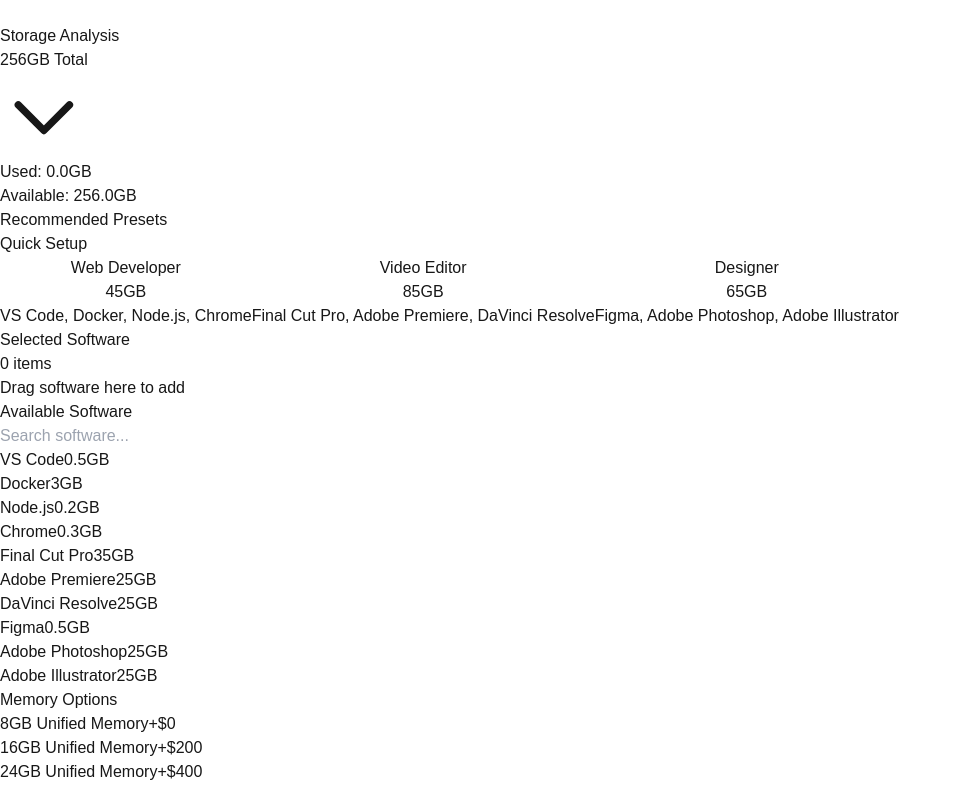
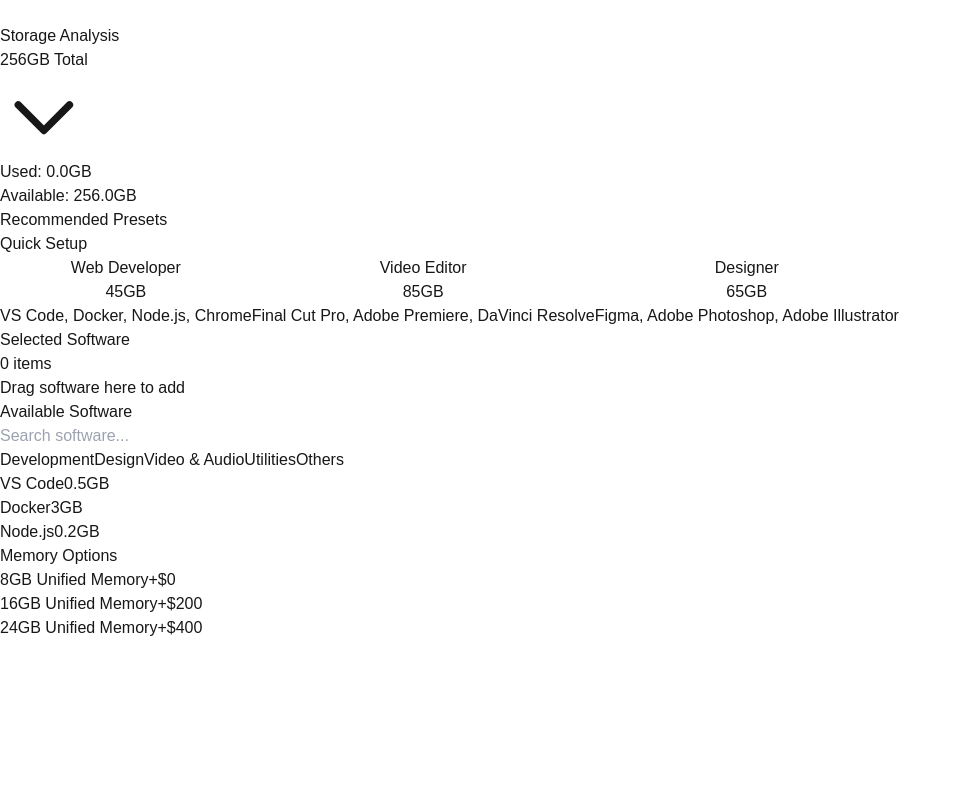
Before and after one commit to zhoudaxia233/ChooseYourMac, a Next.js app in the folder src/: page / in a window 1280 px wide. Shown: the whole page, without its empty margins (0-962 px from the left). Built offline with nearby package versions, Linux system fonts and the light colour scheme.

Commit message:
added category tabs for better navigation

```diff
--- a/src/components/HardDriveAnalysis/SoftwareList.js
+++ b/src/components/HardDriveAnalysis/SoftwareList.js
@@ -1,10 +1,24 @@
 import React, { useState, useEffect } from 'react'
+
+const CATEGORIES = {
+  Development: ['VS Code', 'Docker', 'Node.js', 'Git', 'Python'],
+  Design: ['Figma', 'Adobe Photoshop', 'Adobe Illustrator', 'Sketch'],
+  'Video & Audio': [
+    'Final Cut Pro',
+    'Adobe Premiere',
+    'Audacity',
+    'OBS Studio',
+  ],
+  Utilities: ['Chrome', 'Spotify', 'Slack', 'Discord', 'Zoom'],
+  Others: [], // Will contain software not in other categories
+}
 
 const SoftwareList = ({ selectedSoftware, onSoftwareUpdate, searchQuery }) => {
   const [softwareData, setSoftwareData] = useState({})
   const [draggedSoftware, setDraggedSoftware] = useState(null)
   const [localSearchQuery, setLocalSearchQuery] = useState('')
   const [showAddForm, setShowAddForm] = useState(false)
+  const [activeCategory, setActiveCategory] = useState('Development')
   const [newSoftware, setNewSoftware] = useState({
     name: '',
     size: '',
@@ -14,16 +28,29 @@
   useEffect(() => {
     fetch('/software-data.json')
       .then(response => response.json())
-      .then(data => setSoftwareData(data))
+      .then(data => {
+        setSoftwareData(data)
+        // Populate Others category with uncategorized software
+        const categorizedSoftware = new Set(Object.values(CATEGORIES).flat())
+        CATEGORIES.Others = Object.keys(data).filter(
+          software => !categorizedSoftware.has(software)
+        )
+      })
       .catch(error => console.error('Error loading software data:', error))
   }, [])
 
-  // Filter available software based on local search
-  const availableSoftware = Object.keys(softwareData).filter(
-    software =>
-      !selectedSoftware.includes(software) &&
-      software.toLowerCase().includes(localSearchQuery.toLowerCase())
-  )
+  // Filter available software based on local search and active category
+  const availableSoftware = Object.keys(softwareData).filter(software => {
+    const matchesSearch = software
+      .toLowerCase()
+      .includes(localSearchQuery.toLowerCase())
+    const matchesCategory = localSearchQuery
+      ? true // If searching, show all matches regardless of category
+      : CATEGORIES[activeCategory].includes(software)
+    return (
+      !selectedSoftware.includes(software) && matchesSearch && matchesCategory
+    )
+  })
 
   const handleDragStart = (e, software) => {
     setDraggedSoftware(software)
@@ -56,6 +83,17 @@
       software => software !== softwareToRemove
     )
     onSoftwareUpdate(newList)
+
+    // Check if the removed software was a custom addition
+    const isCustomSoftware = !Object.values(CATEGORIES)
+      .flat()
+      .filter(s => s !== undefined)
+      .includes(softwareToRemove)
+
+    // If it was a custom addition, add it to Others category
+    if (isCustomSoftware && !CATEGORIES.Others.includes(softwareToRemove)) {
+      CATEGORIES.Others.push(softwareToRemove)
+    }
   }
 
   const handleAddSoftware = () => {
@@ -197,6 +235,30 @@
           />
         </div>
 
+        {/* Category Tabs */}
+        <div className="flex gap-2 overflow-x-auto custom-scrollbar pb-2">
+          {Object.keys(CATEGORIES).map(category => (
+            <button
+              key={category}
+              onClick={() => {
+                setActiveCategory(category)
+                setLocalSearchQuery('')
+              }}
+              className={`
+                px-4 py-2 rounded-lg text-sm font-medium whitespace-nowrap
+                transition-colors
+                ${
+                  activeCategory === category && !localSearchQuery
+                    ? 'bg-blue-500 text-white'
+                    : 'bg-gray-100 dark:bg-gray-800 text-gray-600 dark:text-gray-400 hover:bg-gray-200 dark:hover:bg-gray-700'
+                }
+              `}
+            >
+              {category}
+            </button>
+          ))}
+        </div>
+
         <div className="grid gap-2.5">
           {availableSoftware.length > 0 ? (
             availableSoftware.map(software => (
```
